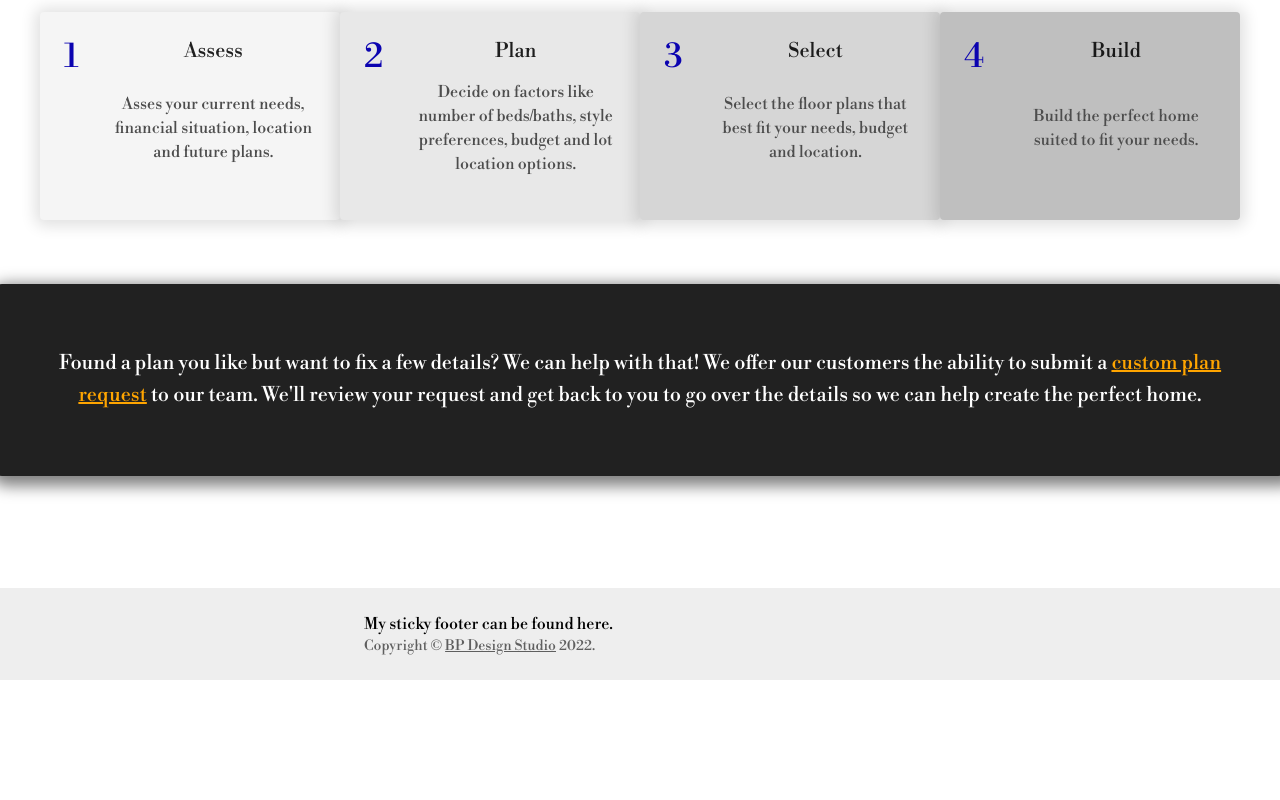
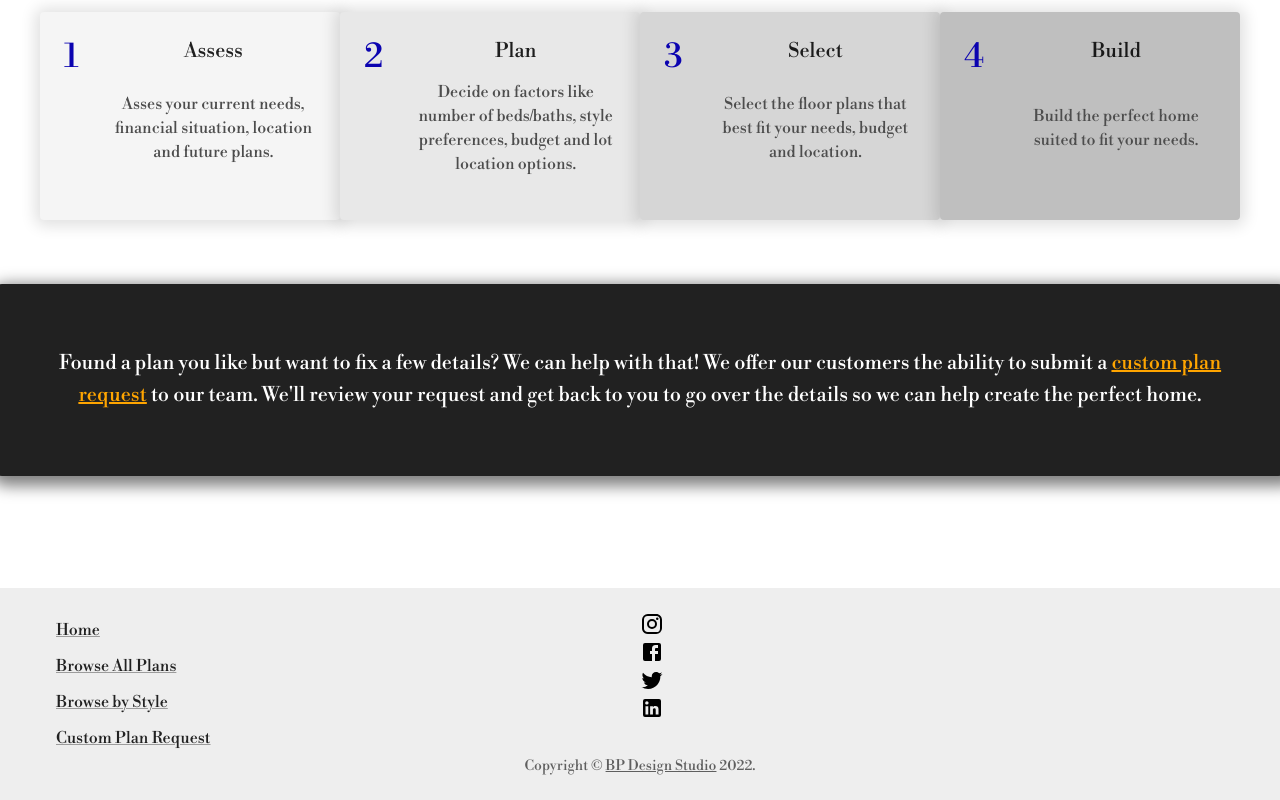
Before and after one commit to melxincognito/bp-design-next, a Next.js app in the folder client/: page / in a window 1280 px wide. Shown: the part 1655-2455 px from the top of the page. Before the commit the page ends 2335 px from the top, so only its background shows below. Built offline with nearby package versions, Linux system fonts and the light colour scheme.

Commit message:
added bottom navigation and social link icons

```diff
--- a/client/components/navigation/Footer.js
+++ b/client/components/navigation/Footer.js
@@ -1,6 +1,11 @@
 import React from "react";
-import { Box, Typography, Container, Link } from "@mui/material";
+import { Box, Typography, Container, Link, MenuItem } from "@mui/material";
+import InstagramIcon from "@mui/icons-material/Instagram";
+import TwitterIcon from "@mui/icons-material/Twitter";
+import FacebookIcon from "@mui/icons-material/Facebook";
+import LinkedInIcon from "@mui/icons-material/LinkedIn";
 
+// TODO figure out how to get social links to have their font size set to medium dynamically
 function Copyright() {
   return (
     <Typography variant="body2" color="text.secondary">
@@ -14,6 +19,36 @@ function Copyright() {
   );
 }
 export default function Footer() {
+  const navigationSelections = [
+    { label: "Home", link: "/", id: 0 },
+    { label: "Browse All Plans", link: "/allBlueprints", id: 1 },
+    { label: "Browse by Style", link: "/browsebpbystyle", id: 2 },
+    { label: "Custom Plan Request", link: "/customplanrequest", id: 3 },
+  ];
+
+  const socialLinks = [
+    {
+      label: "Instagram",
+      link: "www.instagram.com",
+      socialIcon: <InstagramIcon />,
+    },
+    {
+      label: "Facebook",
+      link: "www.instagram.com",
+      socialIcon: <FacebookIcon />,
+    },
+    {
+      label: "Twitter",
+      link: "www.instagram.com",
+      socialIcon: <TwitterIcon />,
+    },
+    {
+      label: "LinkedIn",
+      link: "www.instagram.com",
+      socialIcon: <LinkedInIcon />,
+    },
+  ];
+
   return (
     <Box
       component="footer"
@@ -26,13 +61,50 @@ export default function Footer() {
             ? theme.palette.grey[200]
             : theme.palette.grey[800],
       }}
+      aria-label="footer-navigation"
     >
-      <Container maxWidth="sm">
-        <Typography variant="body1">
-          My sticky footer can be found here.
-        </Typography>
+      <Box className="mainContentContainer" sx={{ display: "flex" }}>
+        <Container
+          className="navigationContainer"
+          maxWidth="sm"
+          sx={{ display: "grid", gap: "1rem" }}
+          role="navigation"
+          aria-label="Main"
+        >
+          <nav>
+            {navigationSelections.map((tab) => (
+              <MenuItem key={tab.id}>
+                <Link href={tab.link}>
+                  <Typography textAlign="center">{tab.label}</Typography>
+                </Link>
+              </MenuItem>
+            ))}
+          </nav>
+        </Container>{" "}
+        <Container
+          className="socialLinksContainerIcon"
+          role="navigation"
+          aria-label="Social Links Navigation"
+        >
+          {socialLinks.map((socialLink, index) => (
+            <div
+              key={index}
+              onClick={() => {
+                window.open(`${socialLink.link}`, "_blank");
+              }}
+              aria-label={socialLink.label}
+            >
+              {socialLink.socialIcon}
+            </div>
+          ))}
+        </Container>
+      </Box>
+      <Box
+        className="copyrightContainer"
+        sx={{ display: "flex", justifyContent: "center" }}
+      >
         <Copyright />
-      </Container>
+      </Box>
     </Box>
   );
 }
```
